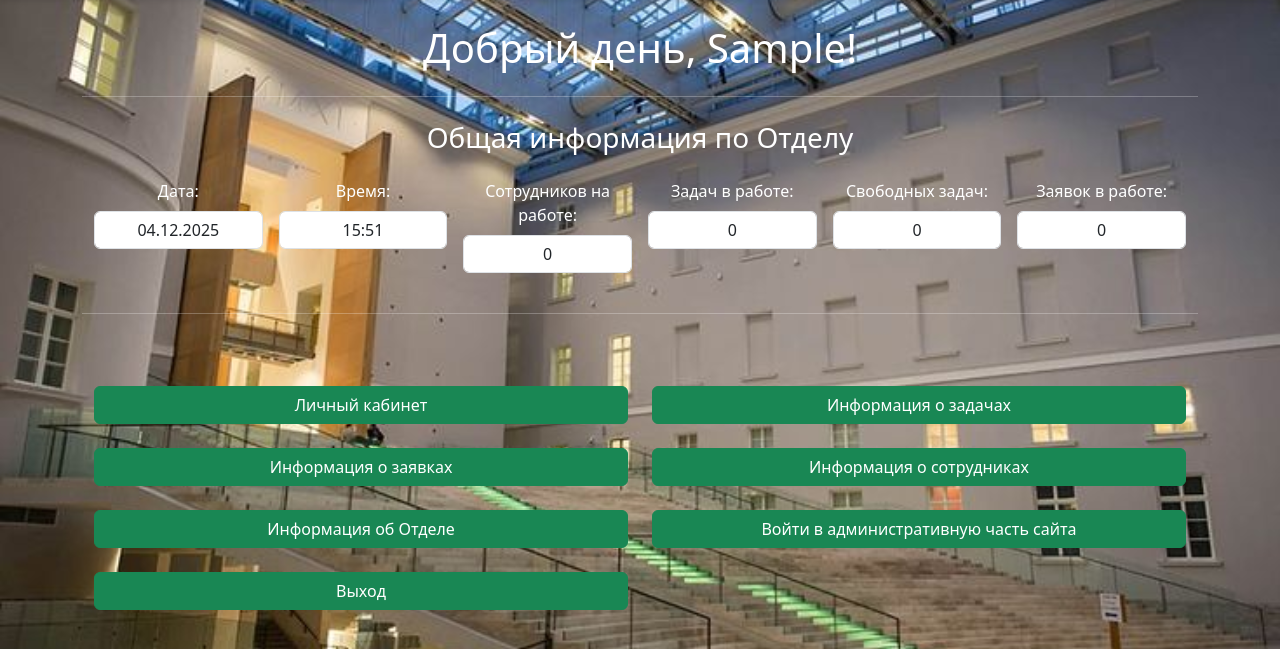
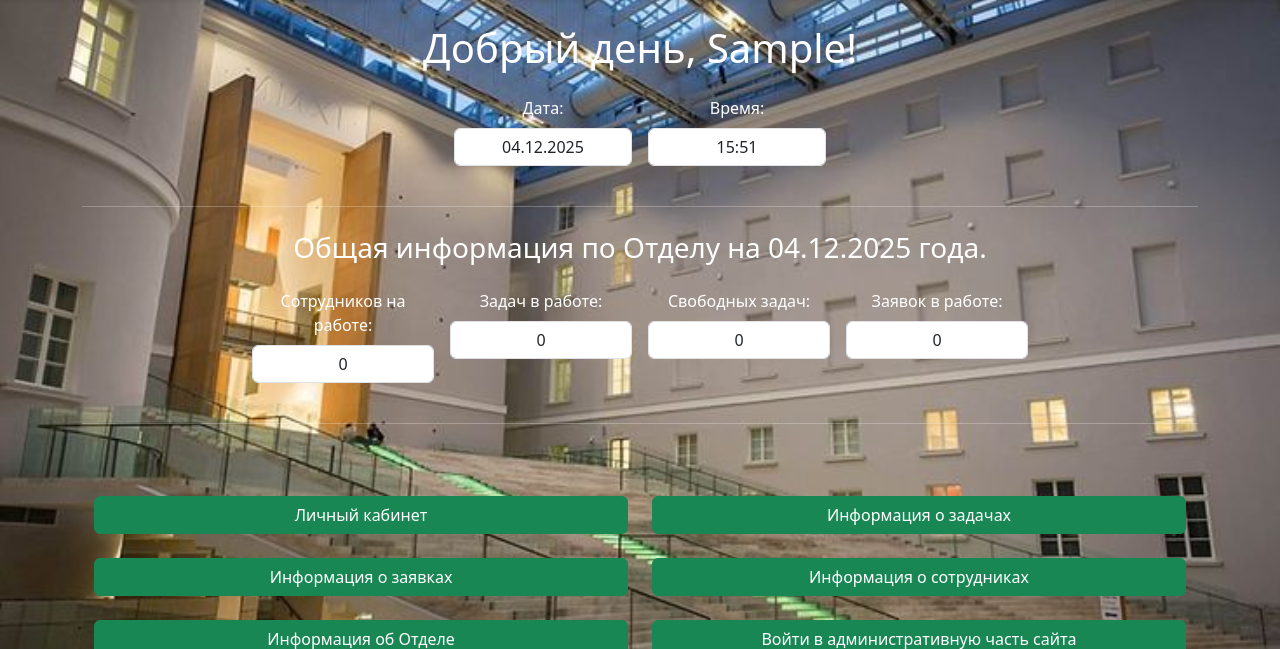
Before and after one commit to SergeiVokhminov/My_OGSH_Project, a Django app: page / in a window 1280 px wide. Shown: the part 56-705 px from the top of the page. Run offline with Django 5.2, Linux system fonts and the light colour scheme; the visitor is signed in with stand-in values (Sample User, id 1); data comes from the database, SQL or seed files in the repository; data that the repository does not hold is empty; some libraries are stand-ins or nearby versions.

Commit message:
корректировка домашней страницы приложения users

```diff
--- a/users/templates/users/home.html
+++ b/users/templates/users/home.html
@@ -5,6 +5,26 @@
 <section class="text-center container text-white">
     {% if user.is_superuser %}
     <h1 class="fw-light">{{ greeting }}, {{ user.first_name | default:user.email }}!</h1>
+    <section class="py-3 text-center container text-white">
+        <div class="d-flex justify-content-center gap-3">
+            <div class="col-sm-2">
+                <label for="date_application" class="form-label">Дата:</label>
+                {% now "d.m.Y" as current_date %}
+                <div class="form-control" id="date_application" style="text-align: center;">{{ current_date }}</div>
+                <div class="invalid-feedback">
+                    Valid first name is required.
+                </div>
+            </div>
+            <div class="col-sm-2">
+                <label for="time_application" class="form-label">Время:</label>
+                {% now "H:i" as current_time %}
+                <div class="form-control" id="time_application" style="text-align: center;">{{ current_time }}</div>
+                <div class="invalid-feedback">
+                    Valid first name is required.
+                </div>
+            </div>
+        </div>
+    </section>
     {% elif user.is_authenticated %}
         <h1 class="fw-light">Привет, {{ user.first_name | default:user.email }}</h1>
             <hr class="my-4">
@@ -20,26 +40,10 @@
 
 {% if user.is_superuser %}
 <div class="text-center container text-white">
-    <h3 class="fw-light">Общая информация по Отделу</h3> <!-- Добавить информацию по какому Отделу информация -->
+    <h3 class="fw-light">Общая информация по Отделу на {{ current_date }} года.</h3> <!-- Добавить информацию по какому Отделу информация -->
 </div>
 <section class="py-3 text-center container text-white">
-    <div class="row g-3">
-        <div class="col-sm-2">
-            <label for="date_application" class="form-label">Дата:</label>
-                {% now "d.m.Y" as current_date %}
-            <div class="form-control" id="date_application" style="text-align: center;">{{ current_date }}</div>
-            <div class="invalid-feedback">
-                Valid first name is required.
-            </div>
-        </div>
-        <div class="col-sm-2">
-            <label for="time_application" class="form-label">Время:</label>
-            {% now "H:i" as current_time %}
-            <div class="form-control" id="time_application" style="text-align: center;">{{ current_time }}</div>
-            <div class="invalid-feedback">
-                Valid first name is required.
-            </div>
-        </div>
+    <div class="d-flex justify-content-center gap-3">
         <div class="col-sm-2">
             <label for="employee" class="form-label">Сотрудников на работе:</label>
             <div class="form-control" id="employee" style="text-align: center;">{{ user_at_work_count }}</div>
```
